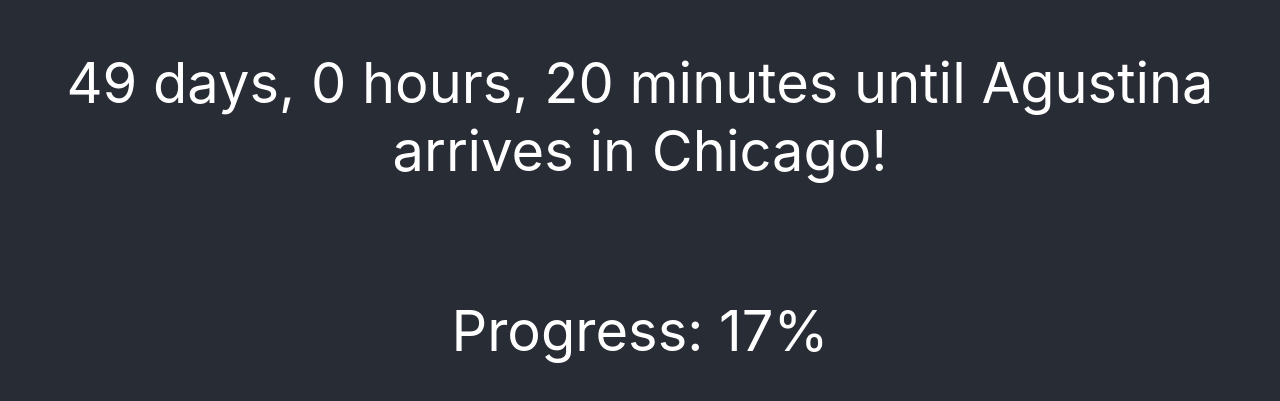
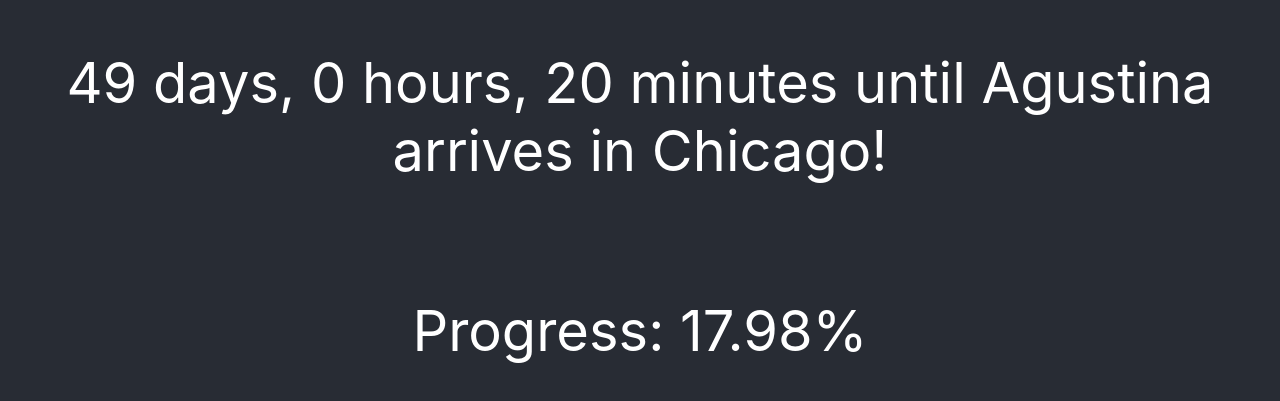
Before and after one commit to Greenbeansoup/Countdown, a React (Create React App) app: page / in a window 1280 px wide. Shown: the part 193-594 px from the top of the page. Built offline with nearby package versions, Linux system fonts and the light colour scheme.

Commit message:
Added precision to percentage

```diff
--- a/src/App.js
+++ b/src/App.js
@@ -30,7 +30,7 @@
 
   componentWillMount() {
     setInterval(() => this.currentTime(), 1000 * 15)
-    setInterval(() => this.findBarProgress(), 1000 * 60 * 30)
+    setInterval(() => this.findBarProgress(), 1000 * 60 * 1)
   }
 
   timeDiffCalc(dateFuture, dateNow) {
@@ -66,9 +66,9 @@
     let diffInMilliSeconds = Math.abs(this.state.arrivalDate - this.state.previousDepartureDate)
     let progressInMilliseconds = Math.abs(now_utc - this.state.previousDepartureDate)
 
-    let percentage = Math.floor(progressInMilliseconds * 100/diffInMilliSeconds)
+    let percentage = (progressInMilliseconds * 100/diffInMilliSeconds)
     this.setState({
-      percentage: percentage
+      percentage: percentage.toFixed(2)
     })
   }
 
```
